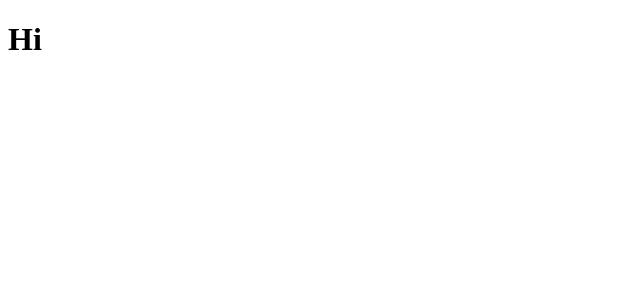
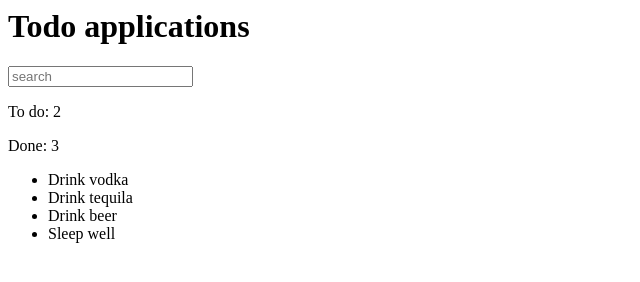
Before and after one commit to ulukeo/todo, a React app: page / in a window 1280 px wide. Shown: the whole page, without its empty margins (0-640 px from the left). Built offline with nearby package versions, Linux system fonts and the light colour scheme.

Commit message:
first commit

```diff
--- a/public/index.html
+++ b/public/index.html
@@ -1,4 +1,3 @@
-<!DOCTYPE html>
 <html lang="en">
   <head>
     <meta charset="utf-8" />
--- a/src/index.js
+++ b/src/index.js
@@ -1,13 +1,75 @@
-import React from 'react';
-import ReactDOM from 'react-dom';
+import React from 'react'
+import ReactDOM from 'react-dom'
 
-const App = () => {
-  return(
-      <h1>Hi</h1>
+
+const TodoTitle = () => {
+  return (
+    <div>
+      <h1>Todo applications</h1>
+    </div>
   )
 }
 
+
+const TodoSearch = () => {
+  return (
+    <div>
+      <input type='text' placeholder='search' />
+    </div>
+  )
+}
+
+
+const TodoCounter = () => {
+  return (
+    <div>
+      <p>To do: 2</p>
+      <p>Done: 3</p>
+    </div>
+  )
+}
+
+
+const TodoListItem = ({ label }) => {
+  return <span>{label}</span>
+}
+
+
+const TodoList = ({ todos }) => {
+  const elements = todos.map((todo) => {
+    return <li key={todo.id}><TodoListItem label={todo.label} /></li>
+  })
+
+  return (
+    <div>
+      <ul>
+        { elements }
+      </ul>
+    </div>
+  )
+}
+
+
+const App = () => {
+  const todos = [
+    {id: 1, label: 'Drink vodka', done: false, important: false},
+    {id: 2, label: 'Drink tequila', done: false, important: false},
+    {id: 3, label: 'Drink beer', done: false, important: false},
+    {id: 4, label: 'Sleep well', done: false, important: false},
+  ]
+
+  return (
+    <div>
+      <TodoTitle />
+      <TodoSearch />
+      <TodoCounter />
+      <TodoList todos={todos} />
+    </div>
+  )
+}
+
+
 ReactDOM.render(
-    <App />,
+  <App />,
   document.getElementById('root')
-);
+)
```
Also changed, not shown: src/App.js (added).
